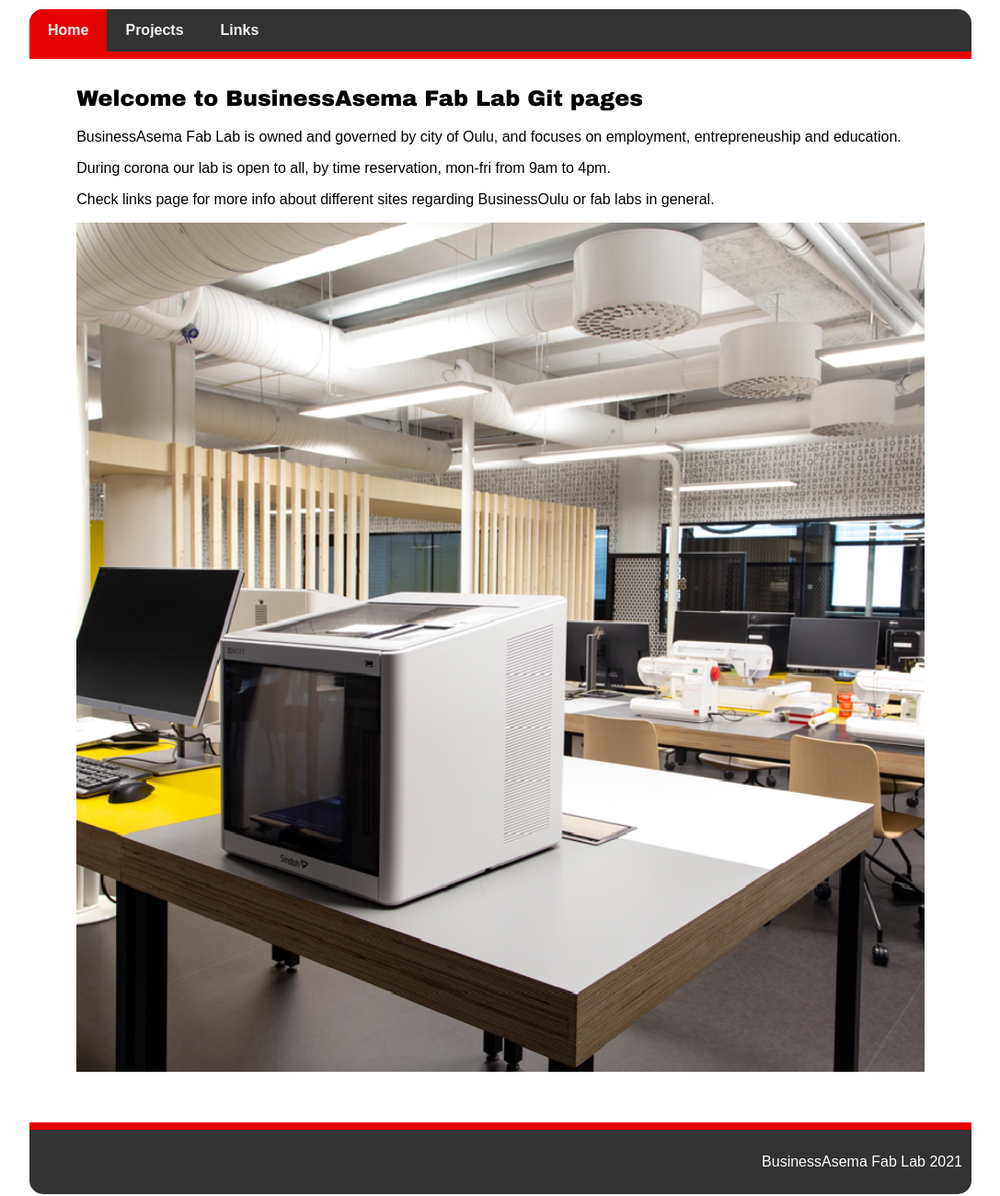
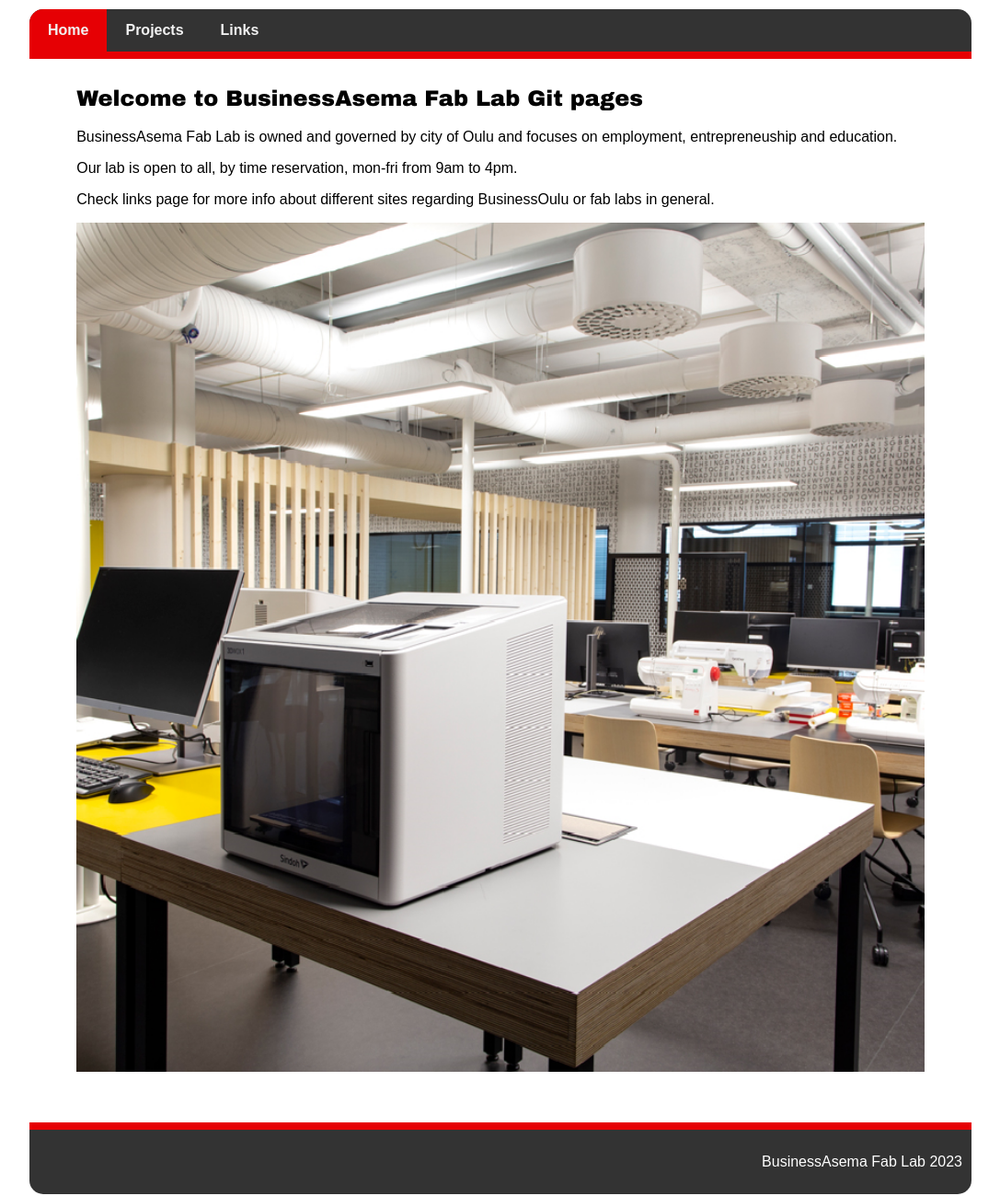
Before and after one commit to bafablab/bafablab.github.io, a plain HTML site: page index.html in a window 1280 px wide. Shown: the whole page at 92% size, without its empty margins (96-1183 px from the left). Drawn offline with Linux system fonts and the light colour scheme.

Commit message:
updates
updates

```diff
--- a/index.html
+++ b/index.html
@@ -23,14 +23,14 @@
         <div class="content">
 
             <h2>Welcome to BusinessAsema Fab Lab Git pages</h2>
-            <p>BusinessAsema Fab Lab is owned and governed by city of Oulu, and focuses on employment, entrepreneuship and education.</p>
-            <p>During corona our lab is open to all, by time reservation, mon-fri from 9am to 4pm. </p>
+            <p>BusinessAsema Fab Lab is owned and governed by city of Oulu and focuses on employment, entrepreneuship and education.</p>
+            <p>Our lab is open to all, by time reservation, mon-fri from 9am to 4pm. </p>
             <p>Check links page for more info about different sites regarding BusinessOulu or fab labs in general.</p>
             <img src="images/bafablab.png" width="100%">
         </div>
 
         <div class="footer">
-            <p>BusinessAsema Fab Lab 2021</p>
+            <p>BusinessAsema Fab Lab 2023</p>
         </div>
     </div>
 </body>
```
Also changed, not shown: links.html (+1 -1 lines).
